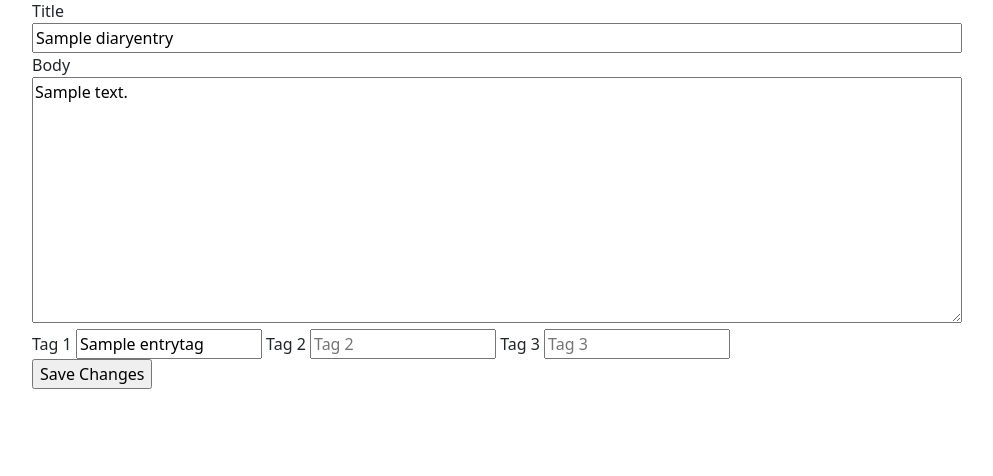
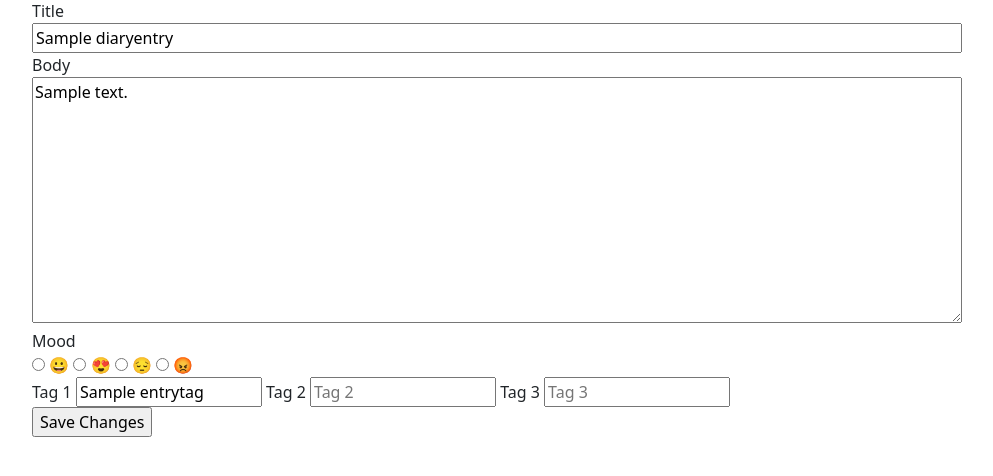
Before and after one commit to taniaarya/personal-diary, a Flask app: page /edit/1 in a window 1280 px wide. Shown: the part 103-579 px from the top of the page, without its empty margins (50-1043 px from the left). Run offline with Flask 2, Linux system fonts and the light colour scheme; a user stored in the database is signed in; tables that the repository leaves empty hold one stand-in row (values such as "Sample post"); some libraries are stand-ins or nearby versions.

Commit message:
Fix mood addition on edit

```diff
--- a/personal_diary/app.py
+++ b/personal_diary/app.py
@@ -130,6 +130,7 @@ def create_app(db_name):
 
         update_form.title.data = entry.title
         update_form.body.data = entry.body
+        update_form.mood.data = entry.mood
         update_form.tag1.data = entry.tags[0].name if len(entry.tags) >= 1 else ""
         update_form.tag2.data = entry.tags[1].name if len(entry.tags) >= 2 else ""
         update_form.tag3.data = entry.tags[2].name if len(entry.tags) >= 3 else ""
--- a/personal_diary/forms.py
+++ b/personal_diary/forms.py
@@ -46,13 +46,13 @@ class UpdateEntryForm(FlaskForm):
                          validators=[DataRequired(), Length(min=1, max=300)],
                          render_kw={'class': 'col-md-10', 'rows': '10'}
                          )
+
+    mood = RadioField('Mood', choices=[('&#128512', Markup('&#128512')), ('&#128525', Markup('&#128525')), ('&#128532', Markup('&#128532')), ('&#128545', Markup('&#128545'))], default="&#128512")
+
     tag1 = StringField("Tag 1", render_kw={'class': 'col-md-2', 'placeholder': 'Tag 1'})
     tag2 = StringField("Tag 2", render_kw={'class': 'col-md-2', 'placeholder': 'Tag 2'})
     tag3 = StringField("Tag 3", render_kw={'class': 'col-md-2', 'placeholder': 'Tag 3'})
-    mood = StringField('Mood',
-                       validators=[],
-                       render_kw={'class': 'col-md-10'}
-                       )
+
     submit = SubmitField("Save Changes")
 
 
--- a/personal_diary/templates/update_entry.html
+++ b/personal_diary/templates/update_entry.html
@@ -39,6 +39,23 @@ Args:
             </fieldset>
 
             <fieldset class="form-field">
+                {{ form.mood.label }}<br>
+                {% for subfield in form.mood %}
+                <tr>
+                    <td>{{ subfield | safe }}</td>
+                    <td>{{ subfield.label | safe }}</td>
+                </tr>
+                {% endfor %}
+                {% if form.mood.errors %}
+                <ul class="errors">
+                    {% for error in form.body.errors %}
+                    <li>{{ error }}</li>
+                    {% endfor %}
+                </ul>
+                {% endif %}
+            </fieldset>
+
+            <fieldset class="form-field">
                 {{ form.tag1.label}}
                 {{ form.tag1 }}
                 {{ form.tag2.label}}
```
